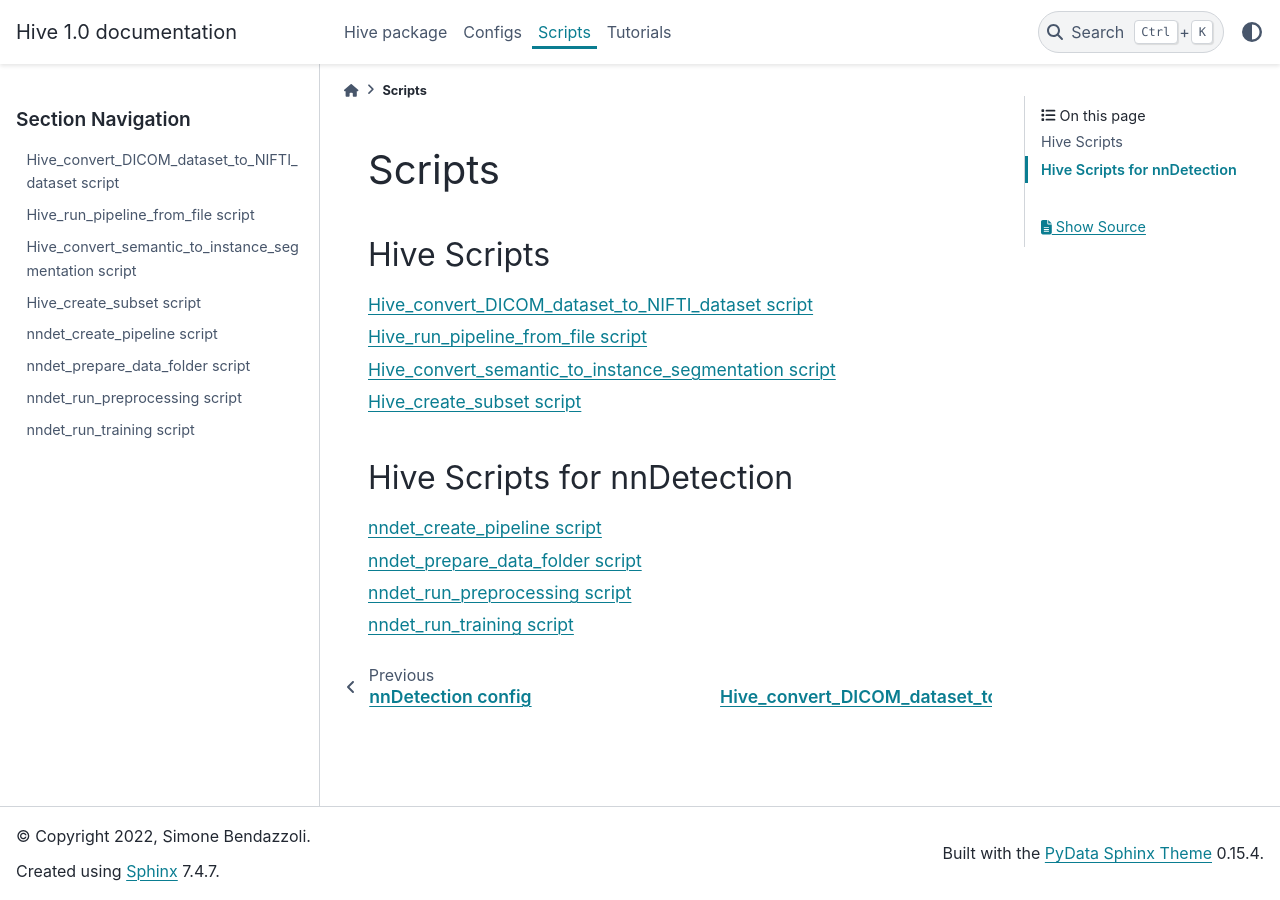
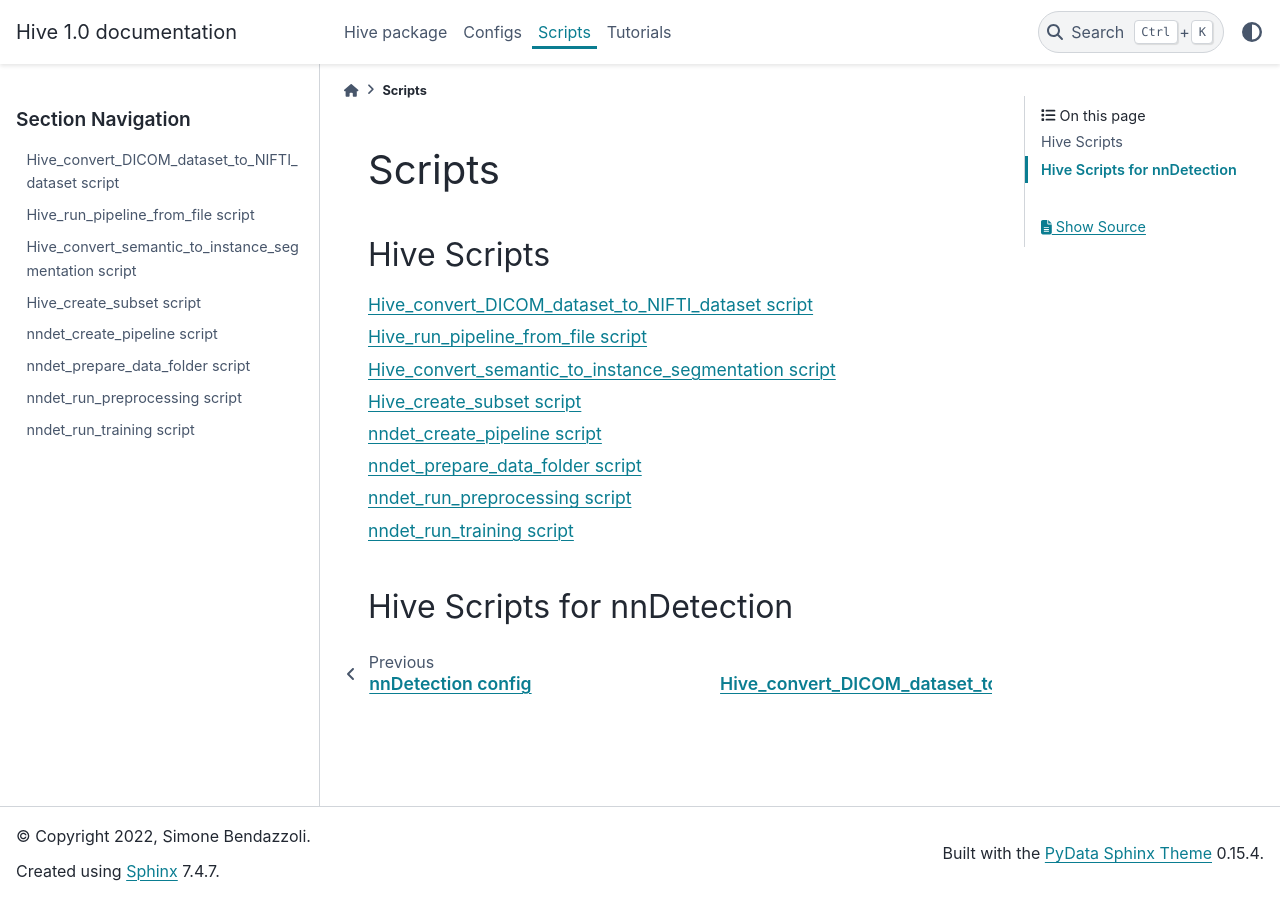
Before and after one commit to MAIA-KTH/Hive, a Sphinx documentation site: the page built from docs/source/apidocs/scripts.rst, in a window 1280 px wide. Built offline with Sphinx 7.4.7 and the PyData theme 0.15.4, drawn with Linux system fonts in a browser that asks for light colours; the version number is read from the project's files by our own code.

```diff
--- a/docs/source/apidocs/scripts.rst
+++ b/docs/source/apidocs/scripts.rst
@@ -10,13 +10,12 @@ Hive Scripts
    Hive_run_pipeline_from_file
    Hive_convert_semantic_to_instance_segmentation
    Hive_create_subset
+   nndet_create_pipeline
+   nndet_prepare_data_folder
+   nndet_run_preprocessing
+   nndet_run_training
 
 Hive Scripts for nnDetection
 ---------------
 .. toctree::
    :maxdepth: 1
-
-   nndet_create_pipeline
-   nndet_prepare_data_folder
-   nndet_run_preprocessing
-   nndet_run_training
```
